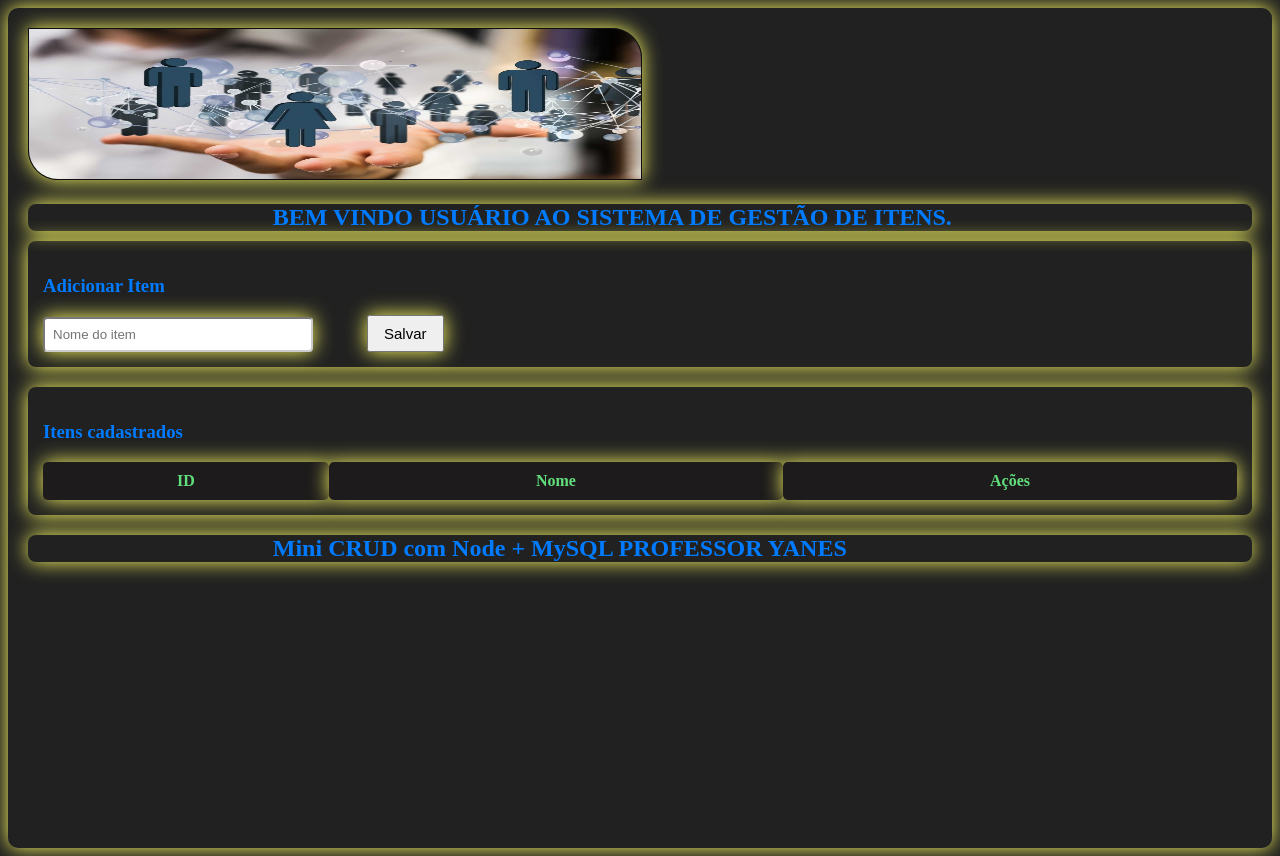
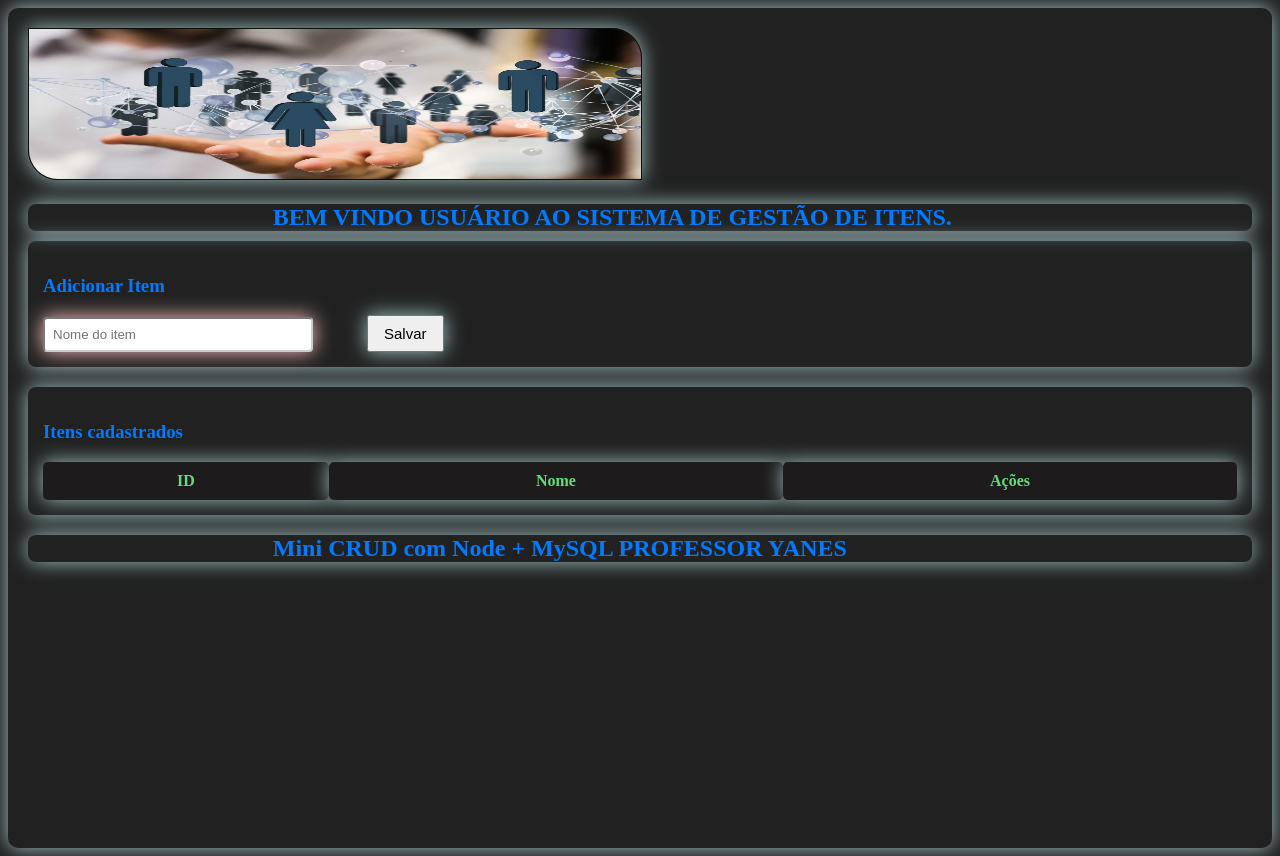
Before and after one commit to sanctiag/Fullstck_Senai, a website: page public/index.html in a window 1280 px wide. Drawn offline with Linux system fonts and the light colour scheme; no server answers.

Commit message:
Update style.css

```diff
--- a/public/style.css
+++ b/public/style.css
@@ -4,7 +4,7 @@ body {
     border-radius: 10px;
     color: #007bff;
     height: 100vh;
-    box-shadow: 0 0 20px rgba(255, 255, 100, 1);
+    box-shadow: 0 0 20px rgba(164, 195, 196, 1.0);
     border-color: #ccc;
     font-weight: bold;
     font-family: "Times New Roman", Times, serif;
@@ -13,7 +13,7 @@ body {
 
 h2 {
     margin-bottom: 10px;
-    box-shadow: 0 0 20px rgba(255, 255, 100, 1);
+    box-shadow: 0 0 20px rgba(164, 195, 196, 1.0);
     border-color: #ccc;
     border-radius: 8px;
     padding-left: 20%;
@@ -24,7 +24,7 @@ h2 {
     padding: 15px;
     border-radius: 8px;
     margin-bottom: 20px;
-    box-shadow: 0 0 20px rgba(255, 255, 100, 1);
+    box-shadow: 0 0 20px rgba(164, 195, 196, 1.0);
     border-color: #ccc;
 
 }
@@ -33,7 +33,7 @@ input {
     padding: 8px;
     width: 250px;
     border-radius: 4px;
-    box-shadow: 0 0 20px rgba(255, 255, 100, 1);
+    box-shadow: 0 0 20px rgba(2164, 195, 196, 1.0);
     border-color: #ccc;
 
 }
@@ -42,7 +42,7 @@ button {
     padding: 8px 15px;
     cursor: pointer;
     margin-left: 50px;
-    box-shadow: 0 0 20px rgba(255, 255, 100, 1);
+    box-shadow: 0 0 20px rgba(164, 195, 196, 1.0);
     font-size: 15px;
 }
 
@@ -54,7 +54,7 @@ table {
 
 th, td {
     padding: 10px;
-    box-shadow: 0 0 20px rgba(255, 255, 100, 1);
+    box-shadow: 0 0 20px rgba(164, 195, 196, 1.0);
 
 
 }
@@ -69,7 +69,7 @@ tr:hover {
     background: #1d1b1b;
     color: #61dd7c;
     font-weight: bold;
-    box-shadow: 0 0 20px rgba(255, 255, 100, 1);
+    box-shadow: 0 0 20px rgba(164, 195, 196, 1.0);
 }
 .tdh:hover {
     background: #07f13a;
@@ -80,7 +80,7 @@ tr:hover {
 
 input:focus {
   border-color: #007bff;
-  box-shadow: 0 0 50px rgba(255, 255, 100, 1);
+  box-shadow: 0 0 50px rgba(164, 195, 196, 1.0);
   outline: none; /* Remove borda padrão do navegador */
   transform: scale(1.5);
   margin-left: 100px;
@@ -92,7 +92,7 @@ img
     width: 50%;
     height: 150px;
     border-radius: 0px 30px 0px 30px;
-    box-shadow: 0 0 20px rgba(255, 255, 100, 1);
+    box-shadow: 0 0 20px rgba(164, 195, 196, 1.0);
 
     border: solid 1px #0f0e0e;
 
```
